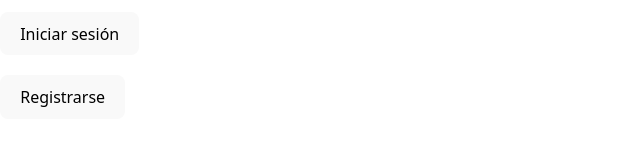
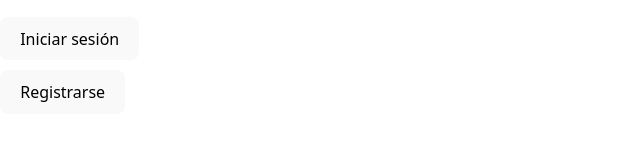
Before and after one commit to PhillipTowers/task-manager-fullstack, a React (Vite) app in the folder frontend-tareas/: page / in a window 1280 px wide. Shown: the part 410-556 px from the top of the page, without its empty margins (0-640 px from the left). Built offline with nearby package versions, Linux system fonts and the light colour scheme.

Commit message:
feature: ui update style 2

```diff
--- a/frontend-tareas/src/components/LoginForm.tsx
+++ b/frontend-tareas/src/components/LoginForm.tsx
@@ -98,7 +98,7 @@ export const LoginForm = ({onSwitchToRegister,onLoginSuccess}: LoginFormProps) =
       </div>
 
       <div>
-        <button onClick={onSwitchToRegister} style={{ marginTop: "20px" }}>
+        <button onClick={onSwitchToRegister} style={{ marginTop: "10px" }}>
           Registrarse
         </button>
       </div>
```
